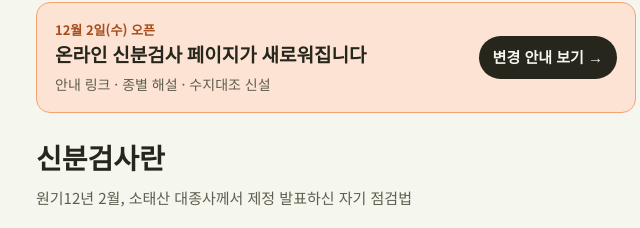
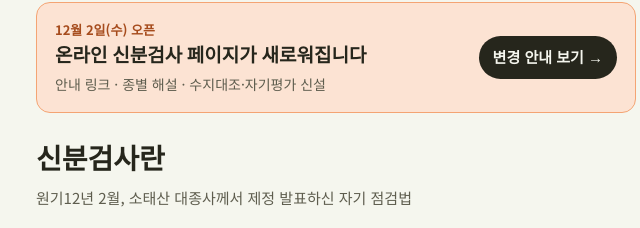
Before and after one commit to comechoi7-crypto/sinbun, a plain HTML site: page index.html in a window 1280 px wide. Shown: the part 447-675 px from the top of the page, 304-944 px from the left. Drawn offline with Linux system fonts and the light colour scheme; a web font is replaced by a local one.

Commit message:
공지 띠 문구에 자기평가 신설 반영
Co-Authored-By: Claude Opus 5.5 <noreply@anthropic.com>
Claude-Session: https://claude.ai/code/session_018HMcAo8gqej68tfESh64vW

```diff
--- a/index.html
+++ b/index.html
@@ -205,7 +205,7 @@ footer{text-align:center;color:var(--muted);font-size:14px;padding:30px 20px 40p
   <span class="notice-txt">
     <small>12월 2일(수) 오픈</small>
     <b>온라인 신분검사 페이지가 새로워집니다</b>
-    <em>안내 링크 · 종별 해설 · 수지대조 신설</em>
+    <em>안내 링크 · 종별 해설 · 수지대조·자기평가 신설</em>
   </span>
   <span class="notice-go">변경 안내 보기 <span aria-hidden="true">→</span></span>
 </a>
```
